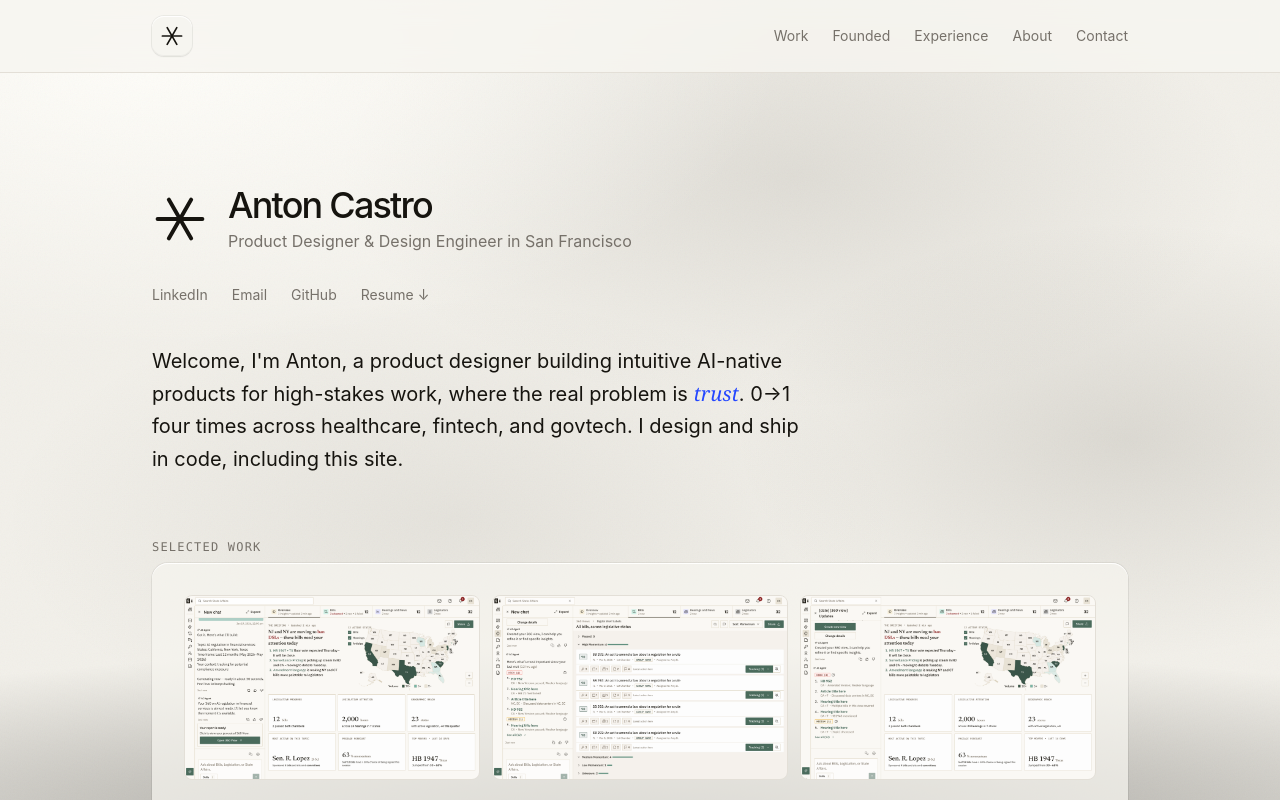
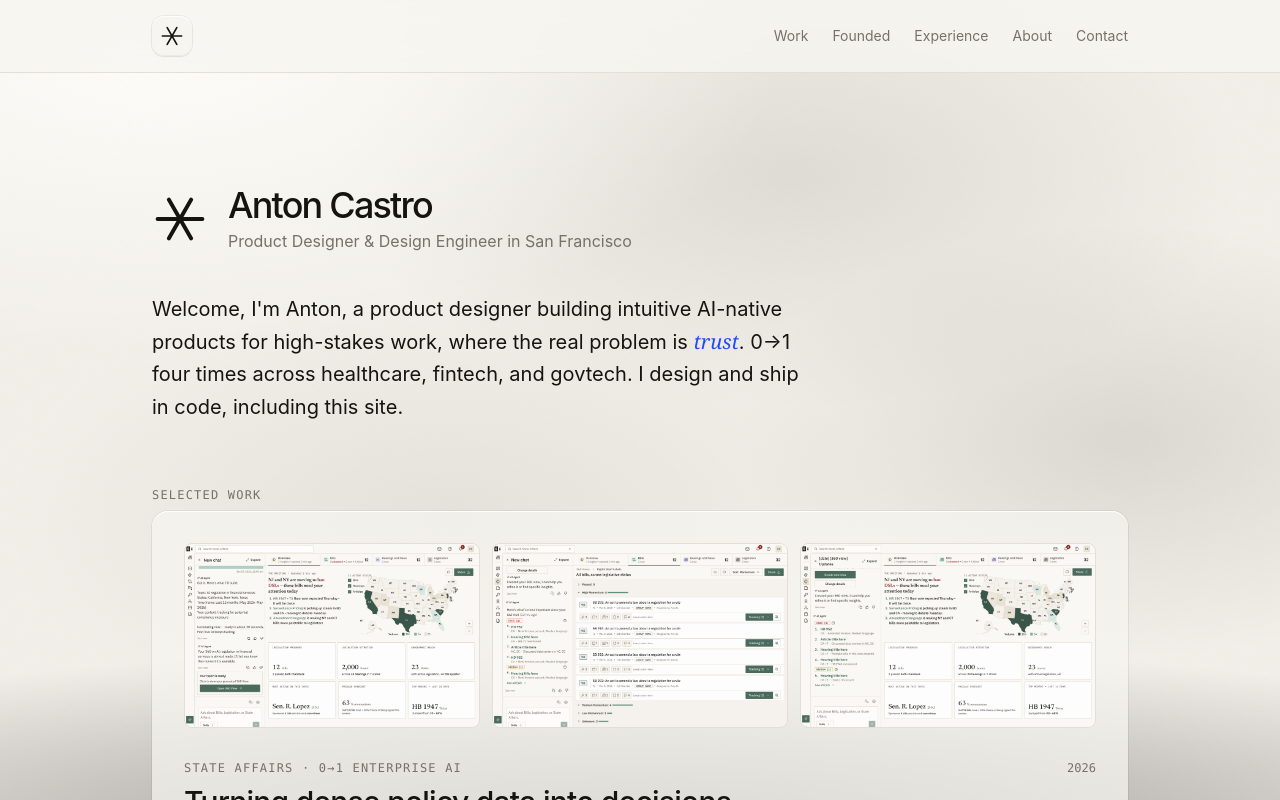
Before and after one commit to acaspx/portfolio-chops, a Next.js app: page / in a window 1280 px wide. Shown: the top 800 px of the page. Built offline with nearby package versions, Linux system fonts and the light colour scheme.

Commit message:
Hero: remove links row; footer CTA now links to resume

```diff
--- a/app/page.tsx
+++ b/app/page.tsx
@@ -96,10 +96,12 @@ export default function Home() {
               Let&apos;s build something that <em className="text-accent">ships</em>.
             </h2>
             <a
-              href="mailto:ac.design.px@gmail.com"
+              href="/resume.pdf"
+              target="_blank"
+              rel="noopener noreferrer"
               className="mt-10 inline-block rounded-full bg-cta text-paper px-8 py-4 text-sm font-medium emboss-cta transition-transform hover:scale-[1.03] active:scale-[0.98]"
             >
-              ac.design.px@gmail.com
+              Resume ↓
             </a>
           </Reveal>
         </div>
--- a/components/Hero.tsx
+++ b/components/Hero.tsx
@@ -2,13 +2,6 @@
 
 import { motion, useReducedMotion } from "motion/react";
 import AsteriskMark from "@/components/AsteriskMark";
-
-const links = [
-  { href: "https://www.linkedin.com/in/antoncastroe/", label: "LinkedIn", external: true },
-  { href: "mailto:ac.design.px@gmail.com", label: "Email" },
-  { href: "https://github.com/acaspx", label: "GitHub", external: true },
-  { href: "/resume.pdf", label: "Resume ↓", external: true },
-];
 
 export default function Hero() {
   const reduce = useReducedMotion();
@@ -28,18 +21,6 @@ export default function Hero() {
         </div>
       </motion.div>
 
-      <motion.nav {...fade(0.1)} aria-label="Profile" className="mt-8 flex flex-wrap gap-x-6 gap-y-2 text-sm">
-        {links.map((l) => (
-          <a
-            key={l.label}
-            href={l.href}
-            className="link-line text-muted hover:text-ink"
-            {...(l.external ? { target: "_blank", rel: "noopener noreferrer" } : {})}
-          >
-            {l.label}
-          </a>
-        ))}
-      </motion.nav>
 
       <motion.p {...fade(0.2)} className="mt-10 max-w-2xl text-lg sm:text-xl leading-relaxed">
         Welcome, I&apos;m Anton, a product designer building intuitive AI-native products
```
